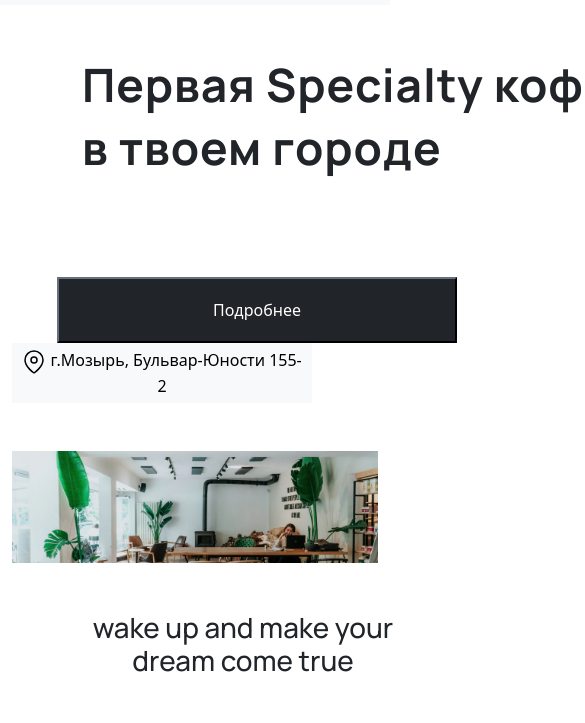
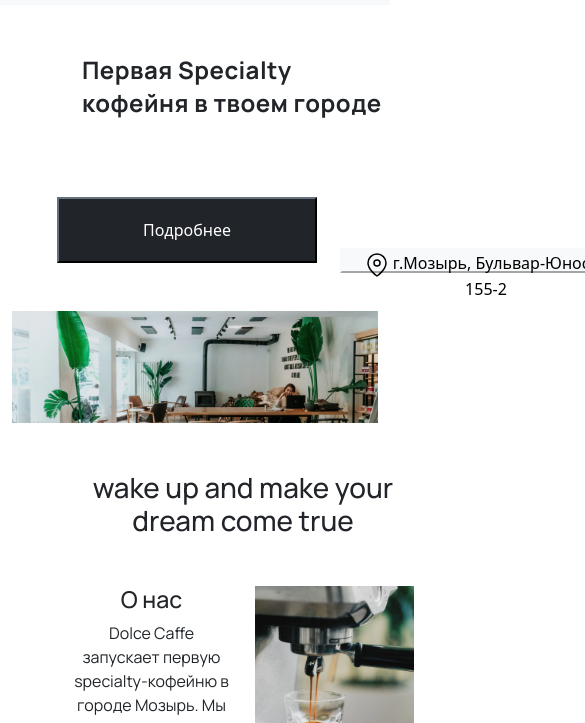
Before and after one commit to vernuskujinu/dolce, a plain HTML site: page index_black.html in a window 390 px wide. Shown: the part 112-835 px from the top of the page, 585 px wide, since content can reach past the window. Drawn offline with nearby package versions, Linux system fonts and the light colour scheme.

Commit message:
feat: add styles and media

```diff
--- a/style_black.css
+++ b/style_black.css
@@ -96,11 +96,23 @@ li {
   line-height: 63px;
   letter-spacing: 0.02em;
 }
+@media (max-width: 768px) {
+  .title_intro {
+  width: 300px;
+  height: 66px;
+  font-style: normal;
+  font-weight: bold;
+  font-size: 24px;
+  line-height: 33px;
+  letter-spacing: 0.02em;
+  margin-bottom: 30px;
+  }
+}
 .buttons {
   display: flex;
 }
 .btn_about {
-  width: 400px;
+  width: 260px;
   height: 66px;
   left: 315px;
   top: 496px;
@@ -110,7 +122,14 @@ li {
   margin-right: 40px;
 }
 .btn-light {
-  width: 300px;
+  width: 150px;
   height: 60px;
-  border: 2px solid #303030;
 }
+.map_button {
+  position: absolute;
+  width: 292px;
+  height: 25px;
+  left: 340px;
+  top: 360px;
+  background: transparent;
+}
```
